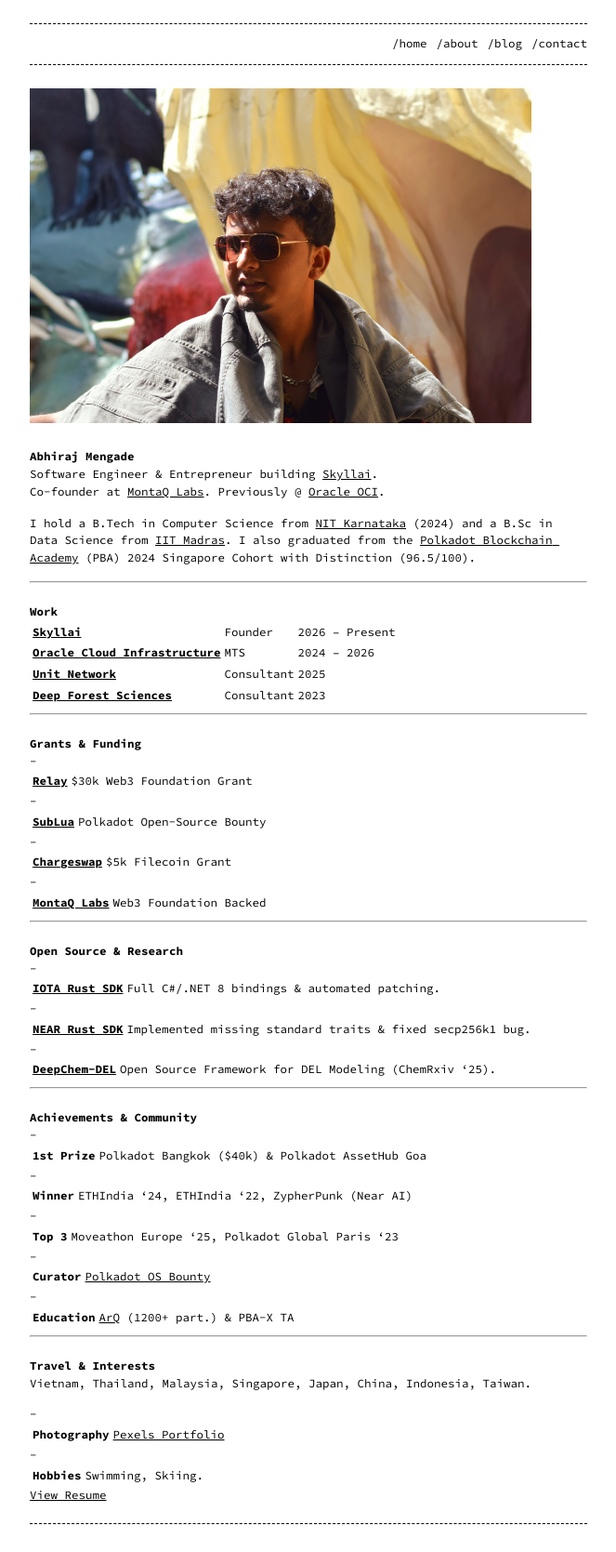
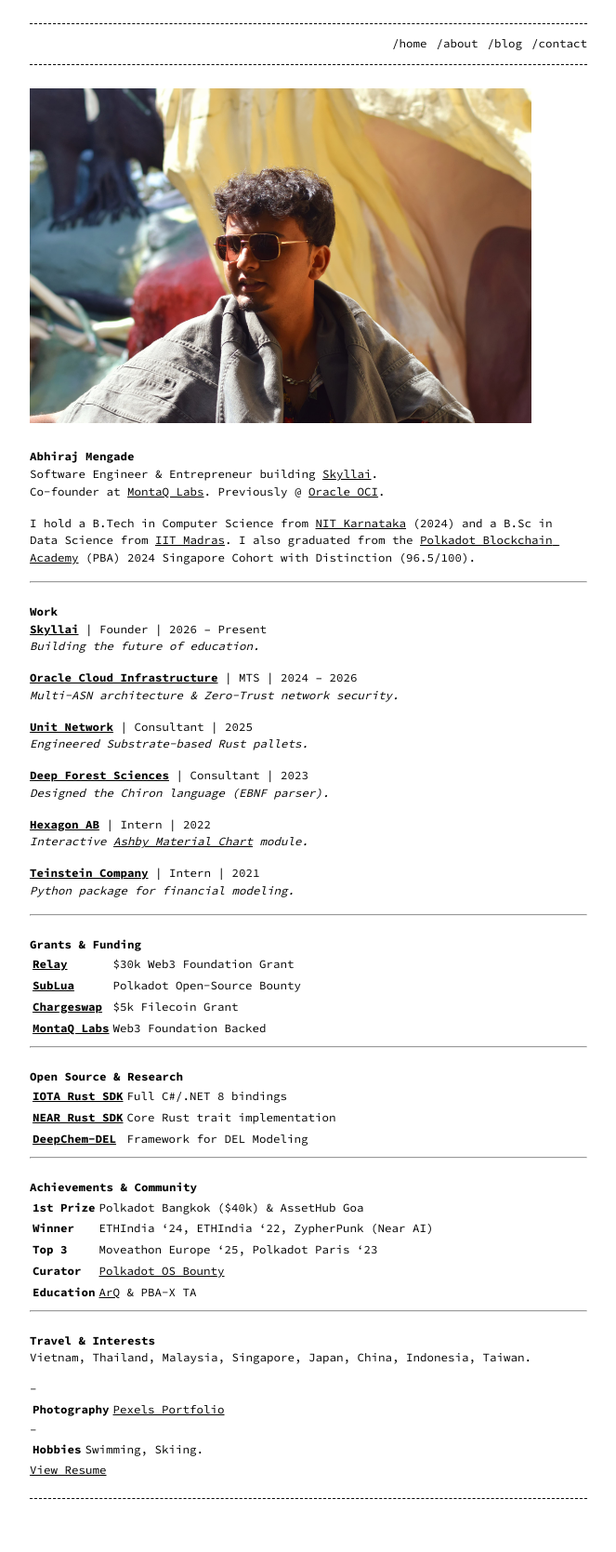
Before and after one commit to abhiraj-mengade/abhiraj-mengade.github.io, a Jekyll site: the page built from about.md, in a window 1280 px wide. Shown: the whole page at 93% size, without its empty margins (308-971 px from the left). Built offline with Jekyll 4.4.1, drawn with Linux system fonts in a browser that asks for light colours; after the commit the page ends 1642 px from its top, so only the background shows below that.

Commit message:
Restore Work section and refine layout by removing list hyphens

```diff
--- a/about.md
+++ b/about.md
@@ -18,36 +18,49 @@ I hold a B.Tech in Computer Science from [NIT Karnataka](https://www.nitk.ac.in/
 ### Work
 
 **[Skyllai](https://skyllai.com)** | Founder | 2026 – Present
+*Building the future of education.*
+
 **[Oracle Cloud Infrastructure](https://www.oracle.com/cloud/)** | MTS | 2024 – 2026
+*Multi-ASN architecture & Zero-Trust network security.*
+
 **[Unit Network](https://unit.network/)** | Consultant | 2025
+*Engineered Substrate-based Rust pallets.*
+
 **[Deep Forest Sciences](https://deepforestsci.com/)** | Consultant | 2023
+*Designed the Chiron language (EBNF parser).*
+
+**[Hexagon AB](https://hexagon.com/)** | Intern | 2022
+*Interactive [Ashby Material Chart](https://github.com/abhiraj-mengade/Ashbychart) module.*
+
+**[Teinstein Company](https://github.com/Teinstein/finstein)** | Intern | 2021
+*Python package for financial modeling.*
 
 ---
 
 ### Grants & Funding
 
-- **[Relay](https://relayapp.org)** | $30k Web3 Foundation Grant
-- **[SubLua](https://github.com/PolkadotOpenSourceGrants/apply/pull/24)** | Polkadot Open-Source Bounty
-- **[Chargeswap](https://devfolio.co/projects/chargeswap-3527)** | $5k Filecoin Grant
-- **[MontaQ Labs](https://montaq.org)** | Web3 Foundation Backed
+**[Relay](https://relayapp.org)** | $30k Web3 Foundation Grant
+**[SubLua](https://github.com/PolkadotOpenSourceGrants/apply/pull/24)** | Polkadot Open-Source Bounty
+**[Chargeswap](https://devfolio.co/projects/chargeswap-3527)** | $5k Filecoin Grant
+**[MontaQ Labs](https://montaq.org)** | Web3 Foundation Backed
 
 ---
 
 ### Open Source & Research
 
-- **[IOTA Rust SDK](https://github.com/iotaledger/iota-rust-sdk/pull/982)** | Full C#/.NET 8 bindings & automated patching.
-- **[NEAR Rust SDK](https://github.com/near/near-sdk-rs/pull/1495)** | Implemented missing standard traits & fixed secp256k1 bug.
-- **[DeepChem-DEL](https://chemrxiv.org/doi/full/10.26434/chemrxiv-2025-f11mk)** | Open Source Framework for DEL Modeling (ChemRxiv '25).
+**[IOTA Rust SDK](https://github.com/iotaledger/iota-rust-sdk/pull/982)** | Full C#/.NET 8 bindings
+**[NEAR Rust SDK](https://github.com/near/near-sdk-rs/pull/1495)** | Core Rust trait implementation
+**[DeepChem-DEL](https://chemrxiv.org/doi/full/10.26434/chemrxiv-2025-f11mk)** | Framework for DEL Modeling
 
 ---
 
 ### Achievements & Community
 
-- **1st Prize** | Polkadot Bangkok ($40k) & Polkadot AssetHub Goa
-- **Winner** | ETHIndia '24, ETHIndia '22, ZypherPunk (Near AI)
-- **Top 3** | Moveathon Europe '25, Polkadot Global Paris '23
-- **Curator** | [Polkadot OS Bounty](https://github.com/PolkadotOpenSourceGrants/apply)
-- **Education** | [ArQ](https://montaq.org/arq) (1200+ part.) & PBA-X TA
+**1st Prize** | Polkadot Bangkok ($40k) & AssetHub Goa
+**Winner** | ETHIndia '24, ETHIndia '22, ZypherPunk (Near AI)
+**Top 3** | Moveathon Europe '25, Polkadot Paris '23
+**Curator** | [Polkadot OS Bounty](https://github.com/PolkadotOpenSourceGrants/apply)
+**Education** | [ArQ](https://montaq.org/arq) & PBA-X TA
 
 ---
 
```
